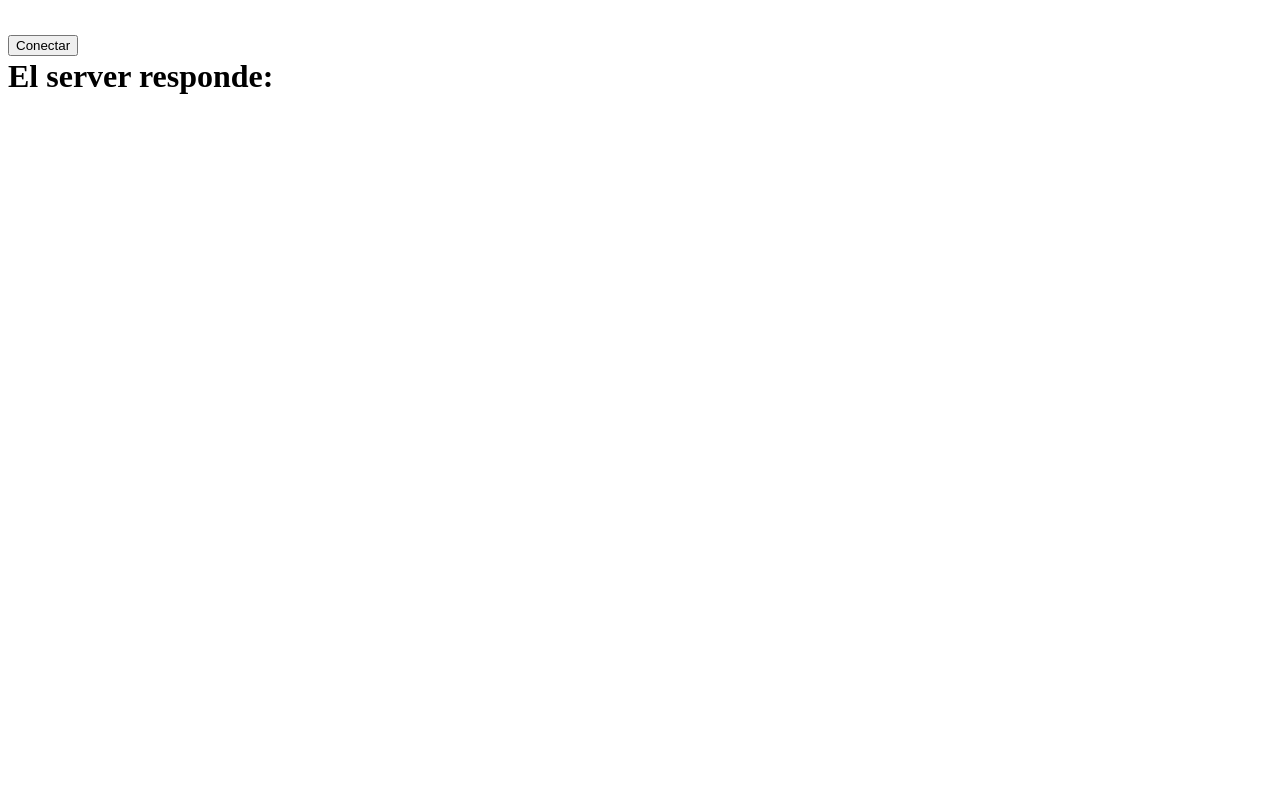
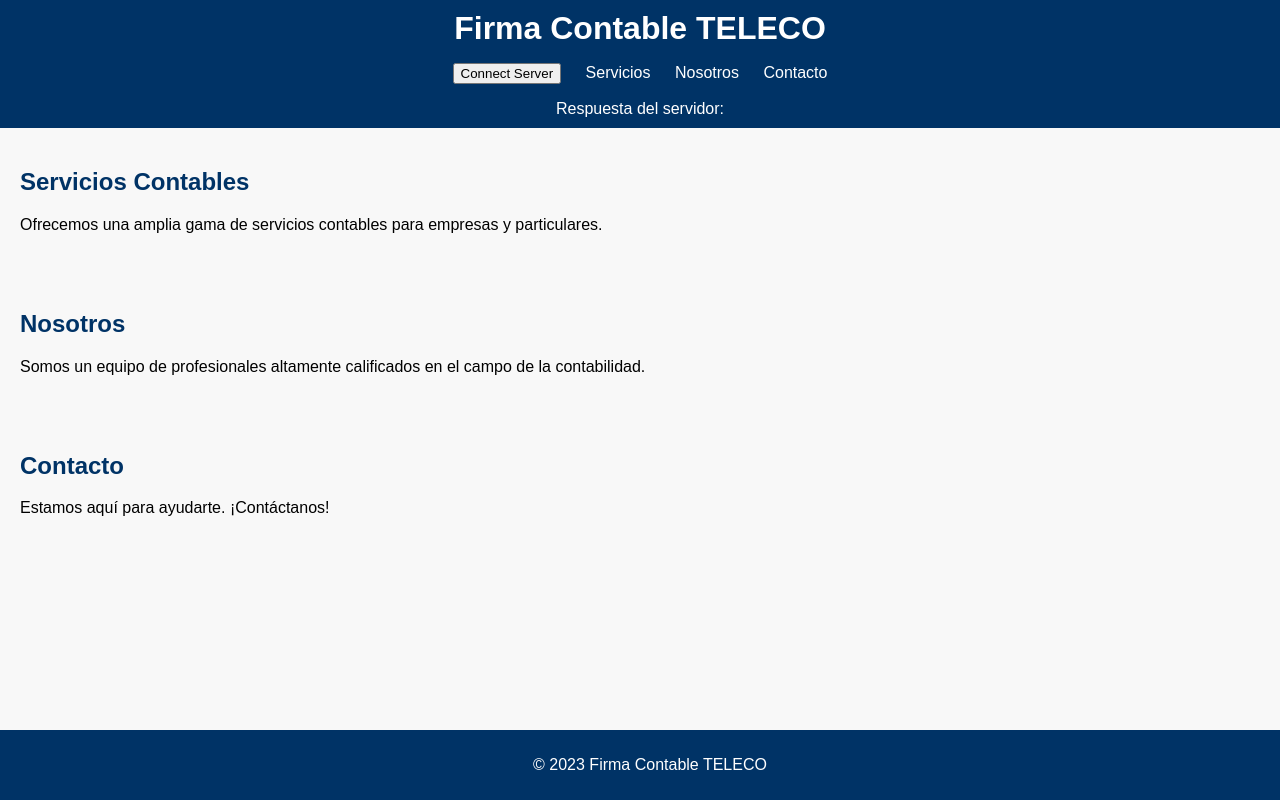
Before and after one commit to eldrich-prog/API, a plain HTML site: page client/index.html in a window 1280 px wide. Drawn offline with Linux system fonts and the light colour scheme.

Commit message:
cambios en puertos y host

```diff
--- a/client/index.html
+++ b/client/index.html
@@ -4,12 +4,40 @@
     <meta charset="UTF-8">
     <meta name="viewport" content="width=device-width, initial-scale=1.0">
     <title>Index</title>
+    <link rel="stylesheet" href="src/css/styles.css">
 </head>
 <script src="static/javascript/fetch.js"></script>
 <body>
-    <h1>
-        <button onclick="message()">Conectar</button>
-        <div id="response">El server responde: </div>
-    </h1>
+    <header>
+        <h1>Firma Contable TELECO</h1>
+        <nav>
+            <ul>
+                <li><button onclick="message()">Connect Server</button></li>
+                <li><a href="#servicios">Servicios</a></li>
+                <li><a href="#nosotros">Nosotros</a></li>
+                <li><a href="#contacto">Contacto</a></li>
+            </ul>
+            <div id="response">Respuesta del servidor: </div>
+        </nav>
+    </header>
+
+    <section id="servicios">
+        <h2>Servicios Contables</h2>
+        <p>Ofrecemos una amplia gama de servicios contables para empresas y particulares.</p>
+    </section>
+
+    <section id="nosotros">
+        <h2>Nosotros</h2>
+        <p>Somos un equipo de profesionales altamente calificados en el campo de la contabilidad.</p>
+    </section>
+
+    <section id="contacto">
+        <h2>Contacto</h2>
+        <p>Estamos aquí para ayudarte. ¡Contáctanos!</p>
+    </section>
+
+    <footer>
+        <p>&copy; 2023 Firma Contable TELECO</p>
+    </footer>
 </body>
 </html>
--- /dev/null
+++ b/client/src/css/styles.css
@@ -0,0 +1,50 @@
+body {
+    font-family: Arial, sans-serif;
+    background-color: #f8f8f8;
+    margin: 0;
+    padding: 0;
+}
+
+header {
+    background-color: #003366;
+    color: #ffffff;
+    padding: 10px;
+    text-align: center;
+}
+
+header h1 {
+    margin: 0;
+}
+
+nav ul {
+    list-style-type: none;
+    padding: 0;
+}
+
+nav li {
+    display: inline;
+    margin: 0 10px;
+}
+
+nav a {
+    color: #ffffff;
+    text-decoration: none;
+}
+
+section {
+    padding: 20px;
+}
+
+section h2 {
+    color: #003366;
+}
+
+footer {
+    background-color: #003366;
+    color: #ffffff;
+    text-align: center;
+    padding: 10px;
+    position: fixed;
+    width: 100%;
+    bottom: 0;
+}
--- a/client/static/javascript/fetch.js
+++ b/client/static/javascript/fetch.js
@@ -1,5 +1,5 @@
 function message(){
-    fetch('http://localhost:5000/api/message')
+    fetch('http://127.0.0.1:5000/api/message')
         .then(response => {if (response.ok){
             return response.json();}
         }).then(data => {
```
Also changed, not shown: 3 other files.
